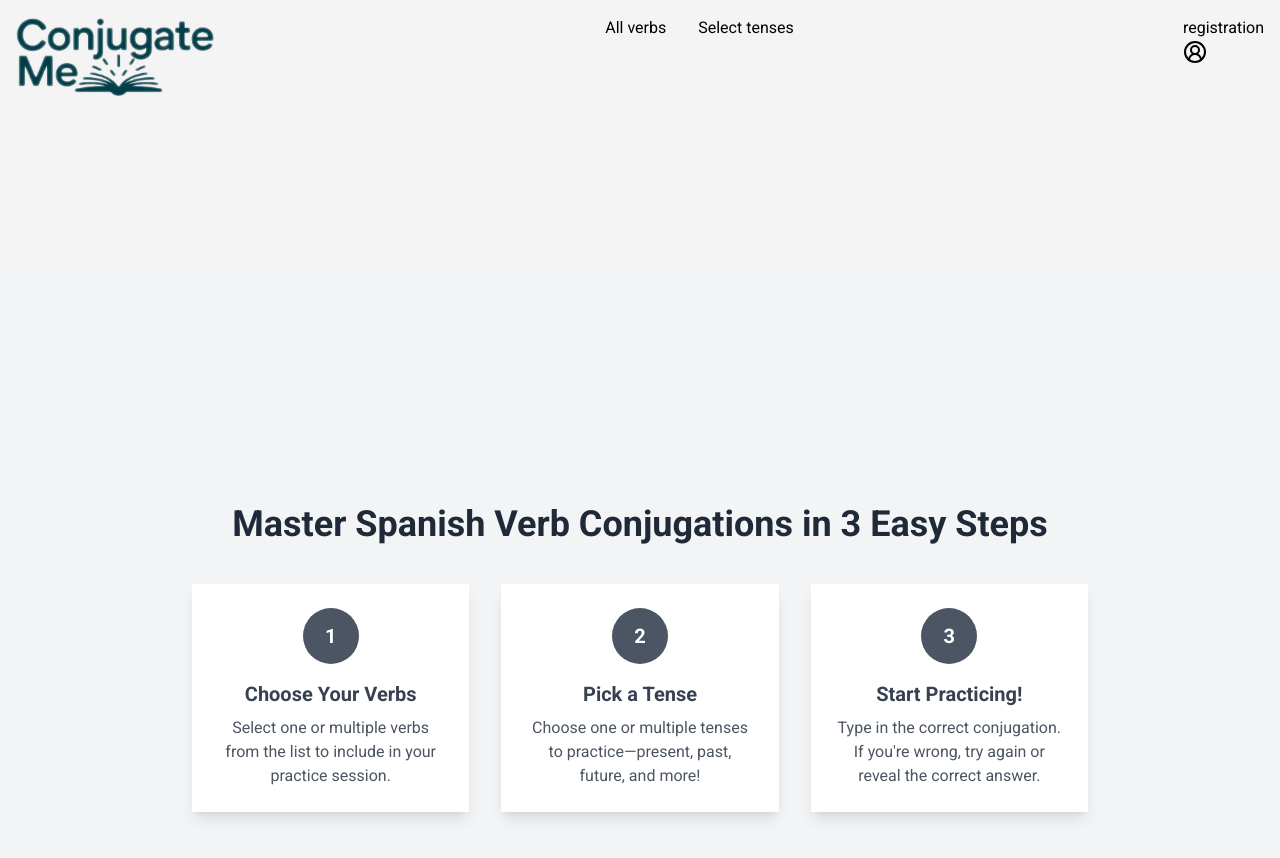
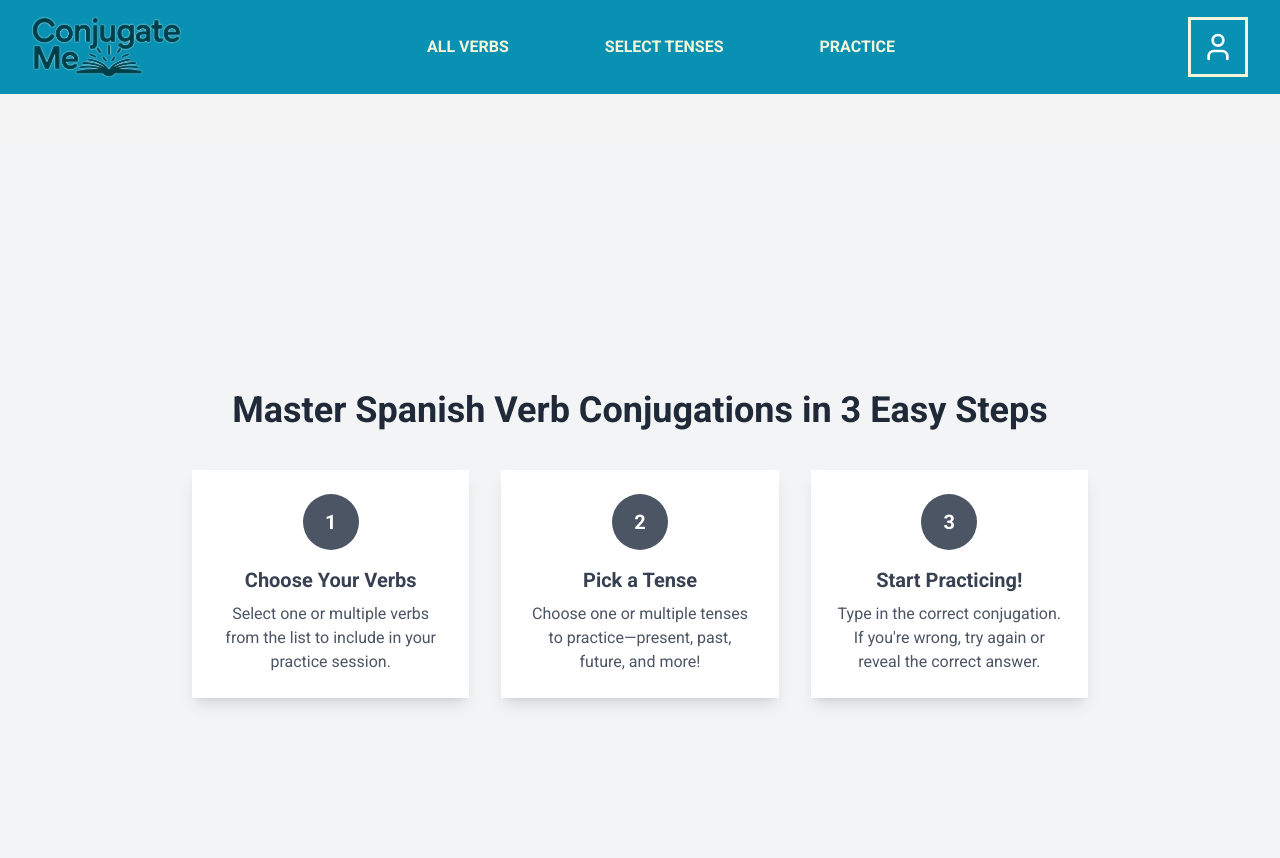
Before and after one commit to randomhero177/conjugate-me, a Next.js app: page / in a window 1280 px wide. Shown: the top 858 px of the page. Built offline with nearby package versions, Linux system fonts and the light colour scheme.

Commit message:
CME-14: change user icon

```diff
--- a/src/components/MainMenu.tsx
+++ b/src/components/MainMenu.tsx
@@ -1,30 +1,51 @@
+"use client";
 import Link from "next/link";
+import { usePathname } from "next/navigation";
 import { PagesUrl } from "@/data/urls";
-import { CircleUserRound } from "lucide-react";
+import { User } from "lucide-react";
 
 const MainMenu = () => {
+  const pathname = usePathname();
+  const isActive = (path: string) => pathname === path;
   return (
-    <div className="flex justify-center">
+    <div
+      className={`main-menu flex justify-center items-center bg-cyan-600 px-4`}
+    >
       <Link href={PagesUrl.home} className="p-4 me-auto">
         <img
           src="/CME_logo_book.png"
           alt="Logo"
-          style={{ width: "200px", height: "auto" }}
+          style={{ width: "150px", height: "auto" }}
         />
       </Link>
 
       {/*<Link href={PagesUrl.lang} className="p-4">
         Choose lang templ
       </Link>*/}
-      <Link href={PagesUrl.verbs} className="p-4">
+      <Link
+        href={PagesUrl.verbs}
+        className={`main-menu__item pe-12  font-bold text-amber-50 ${isActive(PagesUrl.verbs) ? "main-menu__item_active" : ""}`}
+      >
         All verbs
       </Link>
-      <Link href={PagesUrl.tense} className="p-4">
+      <Link
+        href={PagesUrl.tense}
+        className={`main-menu__item pe-12 ms-12 font-bold text-amber-50 ${isActive(PagesUrl.tense) ? "main-menu__item_active" : "hui"}`}
+      >
         Select tenses
       </Link>
-      <Link href={PagesUrl.register} className="p-4 ms-auto">
-        registration
-        <CircleUserRound />
+      <Link
+        href={PagesUrl.practiseSelected}
+        className={`main-menu__item pe-12 ms-12 font-bold text-amber-50 ${isActive(PagesUrl.practiseSelected) ? "main-menu__item_active" : ""}`}
+      >
+        Practice
+      </Link>
+      <Link href={PagesUrl.register} className={`p-4 ms-auto `}>
+        <span
+          className={`main-menu__user ${isActive(PagesUrl.register) ? "main-menu__user_active" : ""}`}
+        >
+          <User size={32} color={"#fff"} />
+        </span>
       </Link>
     </div>
   );
--- a/src/styles/main-menu.scss
+++ b/src/styles/main-menu.scss
@@ -22,4 +22,15 @@
       }
     }
   }
+  &__user {
+    display: flex;
+    justify-content: center;
+    align-items: center;
+    width: 60px;
+    height: 60px;
+    border: 3px solid beige;
+    &_active {
+      border: 10px solid beige;
+    }
+  }
 }
```
